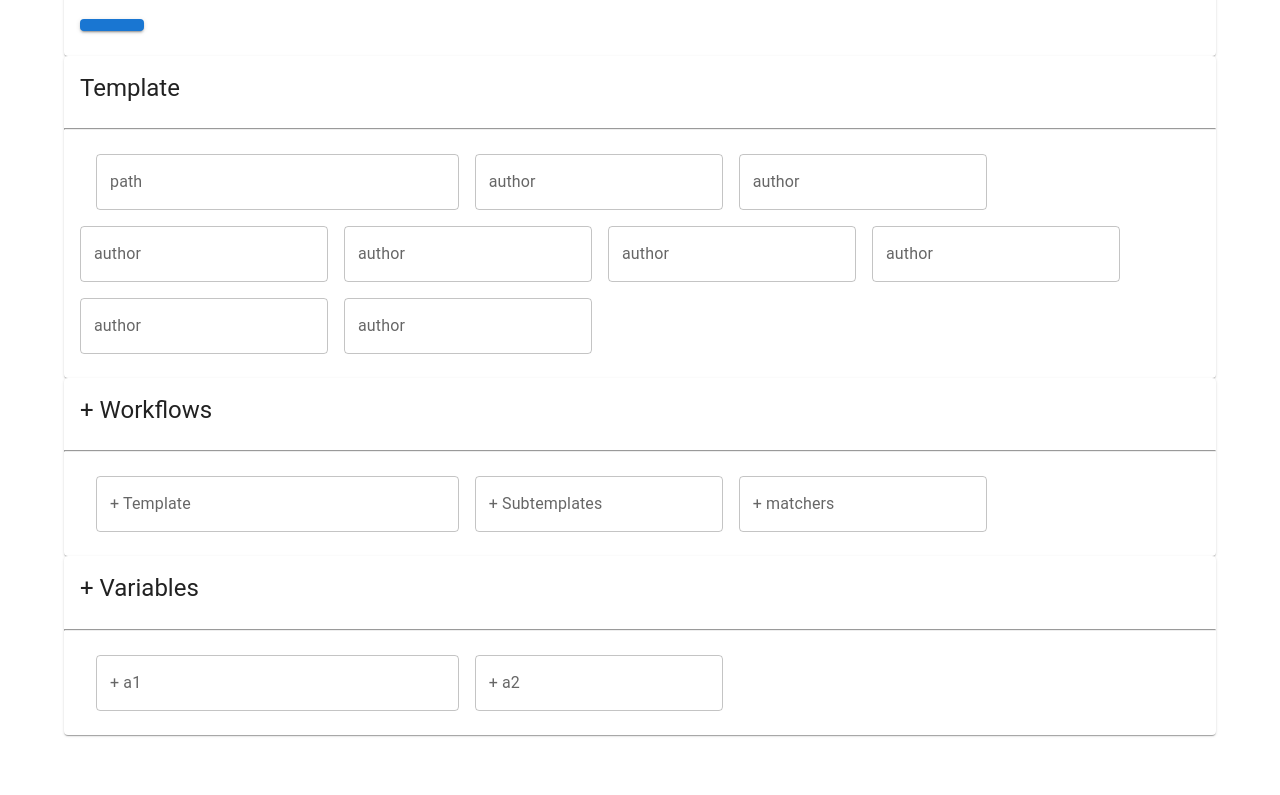
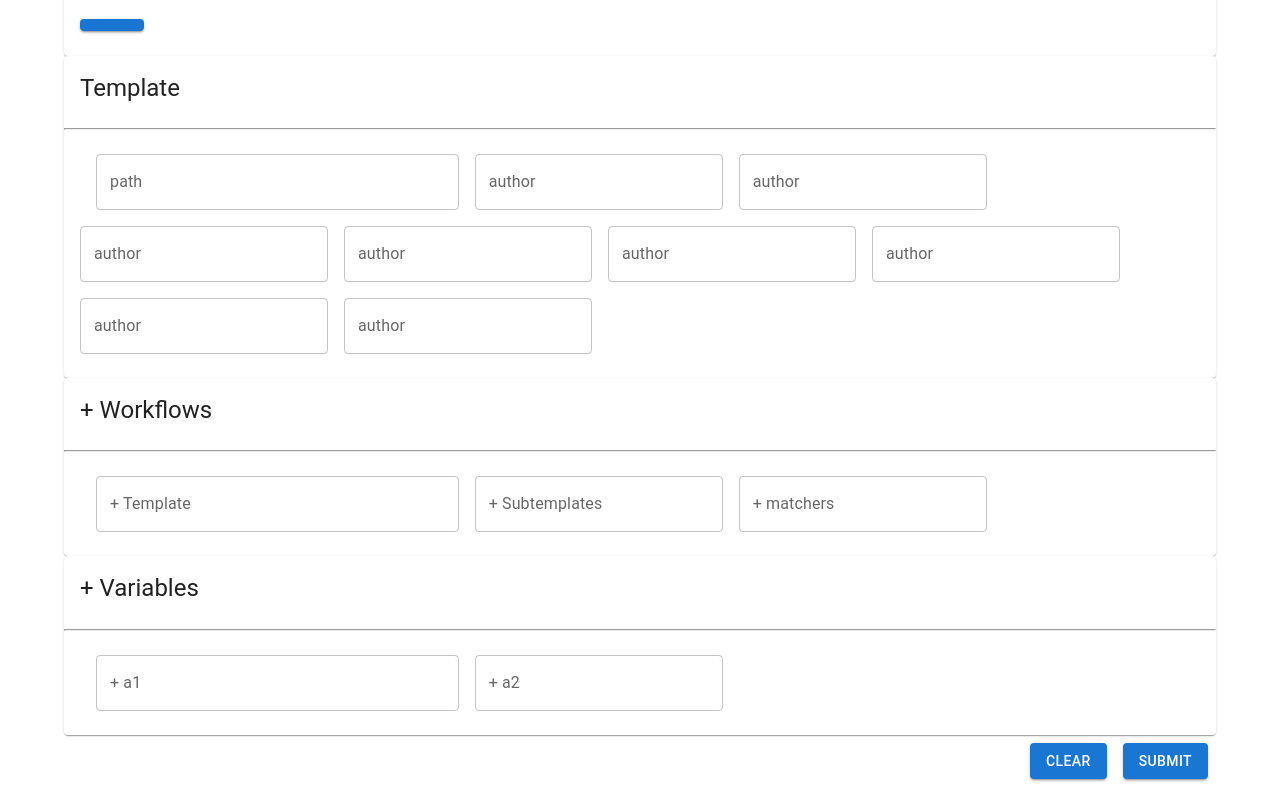
Before and after one commit to wen0750/go_fyp, a React (Vite) app in the folder core/frontend/: page / in a window 1280 px wide. Shown: the part 671-1466 px from the top of the page. Before the commit the page ends 1414 px from the top, so only its background shows below. Built offline with nearby package versions, Linux system fonts and the light colour scheme.

Commit message:
add button
add button clear and submit

```diff
--- a/core/frontend/src/template_editor.jsx
+++ b/core/frontend/src/template_editor.jsx
@@ -13,6 +13,8 @@ import {
 } from "@mui/material";
 
 import "./assets/css/editor.css";
+
+
 import SigleSelect from "./selector.jsx"
 
 import { experimentalStyled as styled } from '@mui/material/styles';
@@ -196,13 +198,31 @@ function TemplateVariables() {
     </Card>);
 }
 
+function ButtonSizes() {
+    return (
+        <Box sx={{ display: 'flex', justifyContent: 'flex-end', '& button': { m: 1 } }}>
+        <div>
+            <Button variant="contained" size="medium">
+                Clear
+            </Button>
+            <Button variant="contained" size="medium">
+                Submit
+            </Button>
+        </div>
+      </Box>
+    );
+}
+
+
 function Editor() {
-    return (<Container maxWidth="lg">
+    return (
+      <Container maxWidth="lg">
         <TemplateInfo />
         <TemplateRequest />
-        <TemplateWorkflows/>
-        <TemplateVariables/>
-    </Container>);
-}
+        <TemplateWorkflows />
+        <TemplateVariables />
+        <ButtonSizes/>
+      </Container>);
+};
 
 export default Editor;
```
